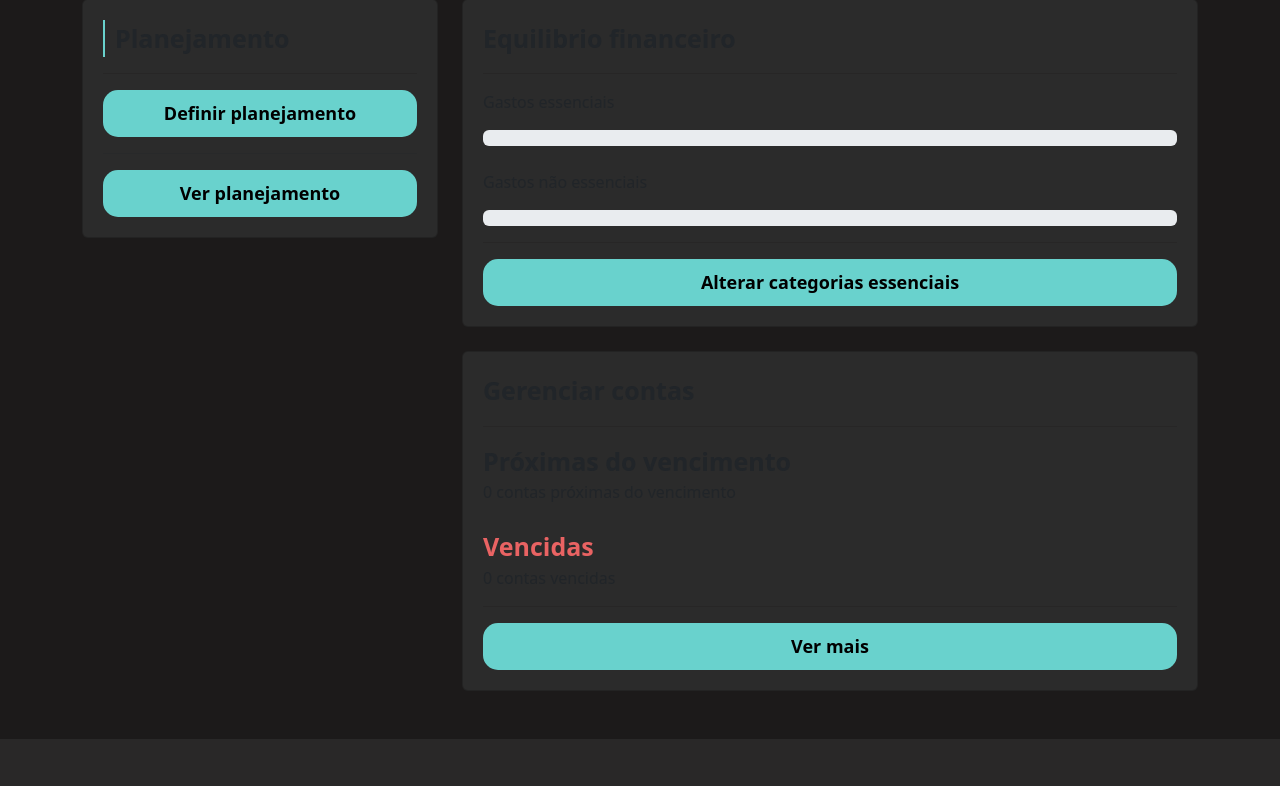
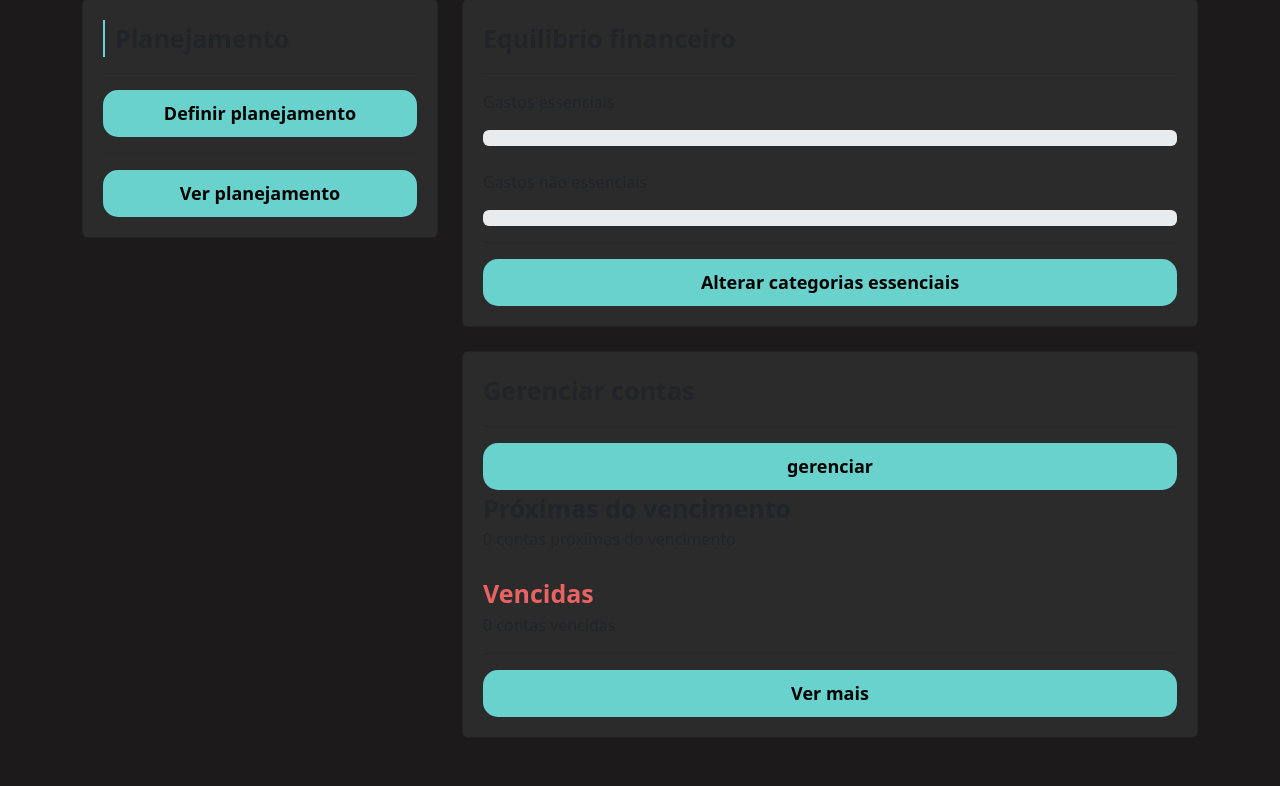
Before and after one commit to JoseAlexandreBarros/Semana_Python, a Django app: page /perfil/home/ in a window 1280 px wide. Shown: the part 535-1321 px from the top of the page. Before the commit the page ends 1274 px from the top, so only its background shows below. Run offline with Django 4.2, Linux system fonts and the light colour scheme; data comes from the database, SQL or seed files in the repository; data that the repository does not hold is empty.

Commit message:
adicionar gerenciar conta

```diff
--- a/financas/perfil/templates/home.html
+++ b/financas/perfil/templates/home.html
@@ -144,6 +144,8 @@
                     <span class="fonte-destaque">Gerenciar contas</span>
                     <hr class="hr-borda">
 
+                    <a href="{% url 'definir_contas'%}" class="botao-principal">gerenciar</a>
+
                     <span class="fonte-destaque">Próximas do vencimento</span>
                     <span class="fonte-light">{{contas_vencimento}} contas próximas do vencimento</span>
                     <br>
```
